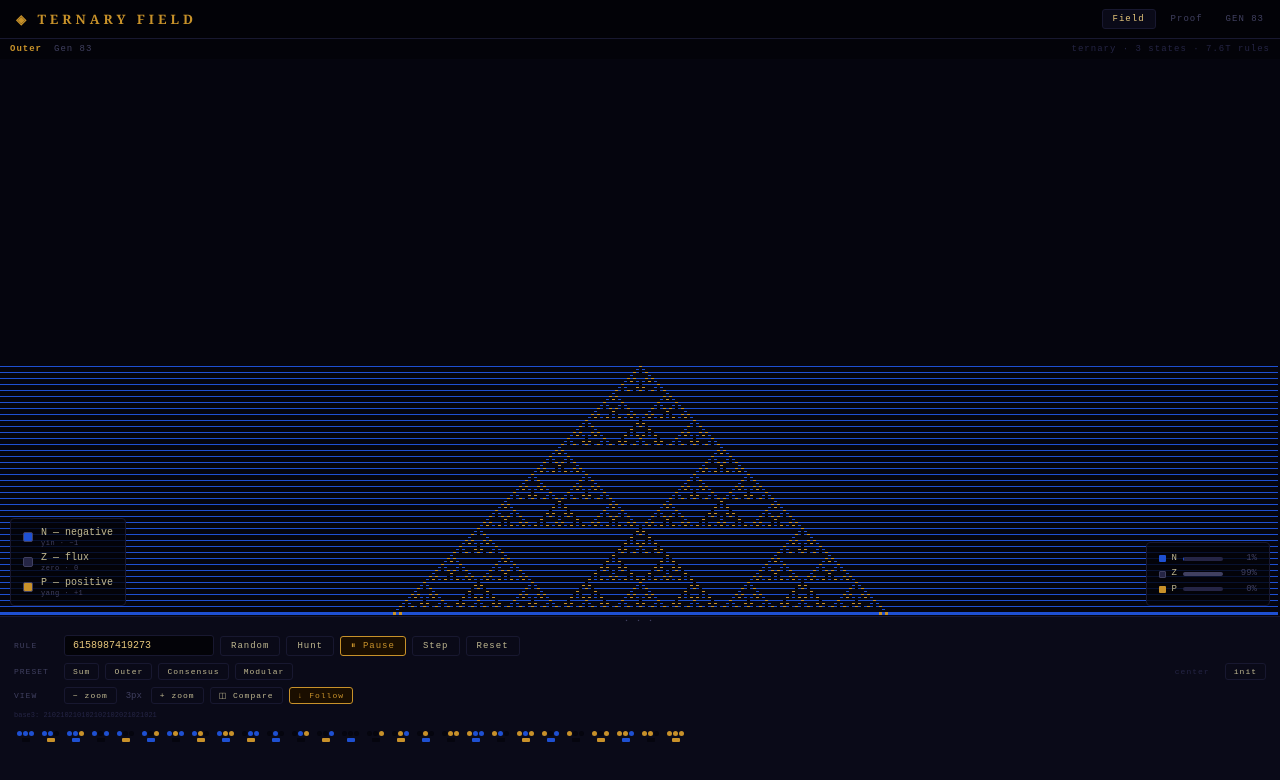
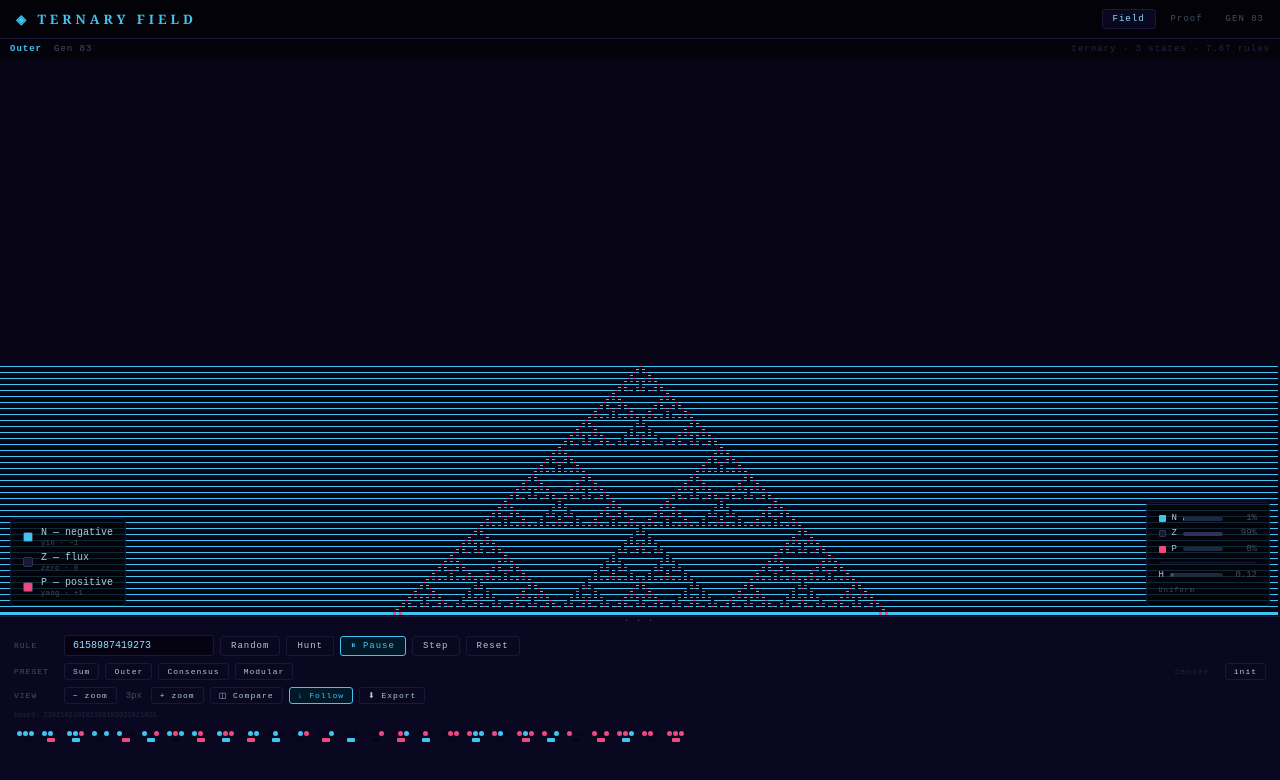
Before and after one commit to heyneeff/ternary, a plain HTML site: page index.html in a window 1280 px wide. Drawn offline with Linux system fonts and the light colour scheme.

Commit message:
New palette + export function with entropy/cycle analytics
Palette: electric cyan (N) + deep void (Z) + hot coral (P) — fully distinct.
UI chrome shifted to match (cyan accents, dark void background).

Export (⬇ Export button) downloads JSON with:
- Rule number (decimal + base-3)
- Shannon entropy per generation (reveals Wolfram complexity class)
- N/Z/P ratios sampled every 10 gens (attractor fingerprint)
- Cycle detection (state hash tracking, reports gen when cycle found)
- Final state analysis: Uniform / Ordered / Complex / Chaotic

Live stats panel now shows entropy bar + complexity label + cycle badge.

Co-Authored-By: Claude Sonnet 4.6 <noreply@anthropic.com>

```diff
--- a/index.html
+++ b/index.html
@@ -8,9 +8,9 @@
 <title>Ternary Field</title>
 <style>
 :root{
-  --bg:#030308;--surf:#0a0a18;--bdr:#181830;
-  --gold:#c8922a;--goldL:#e8c87c;--goldD:#1a0e00;
-  --dim:#404060;--dim2:#252545;--text:#c0b890;
+  --bg:#050312;--surf:#0a0820;--bdr:#1a1838;
+  --gold:#40c4f0;--goldL:#90e0ff;--goldD:#001828;
+  --dim:#405060;--dim2:#202840;--text:#b0c8d8;
   --mono:'Courier New',monospace;--serif:Georgia,serif;
 }
 *{box-sizing:border-box;margin:0;padding:0;-webkit-tap-highlight-color:transparent;user-select:none}
@@ -79,8 +79,8 @@ html,body{background:var(--bg);color:var(--text);font-family:var(--mono);height:
 
 /* compare divider label */
 #ov-compare{top:0;left:0;right:0;display:none;font-size:9px;letter-spacing:1px;}
-#ov-bin-lbl{position:absolute;top:0;left:0;padding:5px 10px;background:rgba(3,3,8,0.80);color:#9060d0;}
-#ov-ter-lbl{position:absolute;top:0;padding:5px 10px;background:rgba(3,3,8,0.80);color:var(--gold);}
+#ov-bin-lbl{position:absolute;top:0;left:0;padding:5px 10px;background:rgba(5,3,18,0.85);color:#f04880;}
+#ov-ter-lbl{position:absolute;top:0;padding:5px 10px;background:rgba(5,3,18,0.85);color:var(--gold);}
 
 /* scroll hint */
 #ov-scroll{
@@ -133,7 +133,7 @@ html,body{background:var(--bg);color:var(--text);font-family:var(--mono);height:
 .step-row{display:flex;align-items:center;gap:8px;margin-bottom:6px;font-size:11px;flex-wrap:wrap}
 .snum{color:var(--dim);min-width:18px;font-size:9px}
 .stag{display:inline-block;padding:2px 7px;border-radius:3px;font-size:9px;letter-spacing:1px}
-.stag-N{background:#1a0838;color:#9060d0}.stag-Z{background:#0a0a20;color:#6060a0}.stag-P{background:#1a0a00;color:#d09030}
+.stag-N{background:#001828;color:#40c4f0}.stag-Z{background:#0a0820;color:#607080}.stag-P{background:#200010;color:#f04880}
 .stext{color:var(--text);font-size:10px}.sdim{color:var(--dim);font-size:10px}
 pre{font-size:10px;color:var(--goldL);line-height:1.8;overflow-x:auto}
 </style>
@@ -163,15 +163,15 @@ pre{font-size:10px;color:var(--goldL);line-height:1.8;overflow-x:auto}
 
       <div class="ov" id="ov-legend">
         <div class="ol">
-          <div class="ol-dot" style="background:#1e50d2"></div>
+          <div class="ol-dot" style="background:#40c4f0"></div>
           <div class="ol-label"><div class="ol-name">N — negative</div><div class="ol-desc">yin · −1</div></div>
         </div>
         <div class="ol">
-          <div class="ol-dot" style="background:#252545;border-color:#404060"></div>
+          <div class="ol-dot" style="background:#1a1838;border-color:#303058"></div>
           <div class="ol-label"><div class="ol-name">Z — flux</div><div class="ol-desc">zero · 0</div></div>
         </div>
         <div class="ol">
-          <div class="ol-dot" style="background:#c8912a"></div>
+          <div class="ol-dot" style="background:#f04880"></div>
           <div class="ol-label"><div class="ol-name">P — positive</div><div class="ol-desc">yang · +1</div></div>
         </div>
       </div>
@@ -213,6 +213,7 @@ pre{font-size:10px;color:var(--goldL);line-height:1.8;overflow-x:auto}
         <button class="btn pbtn" id="btn-zp">+ zoom</button>
         <button class="btn pbtn" id="btn-compare">◫ Compare</button>
         <button class="btn pbtn on" id="btn-follow">↓ Follow</button>
+        <button class="btn pbtn" id="btn-export">⬇ Export</button>
         <span id="view-info" style="font-size:8px;color:var(--dim2);margin-left:4px"></span>
       </div>
       <span id="rule-b3"></span>
@@ -282,14 +283,78 @@ const tcmp   = (a,b)   => a<b ? N : a>b ? P : Z;
 const branch3= (t,nFn,zFn,pFn) => t===N ? nFn() : t===Z ? zFn() : pFn();
 
 // ═══════════════════════════════════════════════════════════════
+// ANALYTICS
+// ═══════════════════════════════════════════════════════════════
+function shannonEntropy(cells){
+  const n=cells.length; let cN=0,cZ=0,cP=0;
+  for(let i=0;i<n;i++){ if(cells[i]===N)cN++; else if(cells[i]===Z)cZ++; else cP++; }
+  let H=0;
+  for(const c of [cN,cZ,cP]) if(c>0){ const p=c/n; H-=p*Math.log2(p); }
+  return H; // max = log2(3) ≈ 1.585
+}
+
+function hashCells(cells){
+  // FNV-1a style hash — fast, good distribution
+  let h=2166136261;
+  for(let i=0;i<cells.length;i++) h=(h^(cells[i]+1))*16777619>>>0;
+  return h;
+}
+
+function exportData(){
+  if(!S.cells||S.gen<2){ alert('Run the CA for a few generations first.'); return; }
+  const n=S.cells.length; let cN=0,cZ=0,cP=0;
+  for(let i=0;i<n;i++){ if(S.cells[i]===N)cN++; else if(S.cells[i]===Z)cZ++; else cP++; }
+
+  const maxH=Math.log2(3);
+  const lastH=S.entropyLog[S.entropyLog.length-1]||0;
+  const complexity=lastH<0.3?'Uniform':lastH<0.8?'Ordered':lastH<1.3?'Complex':'Chaotic';
+
+  const data={
+    meta:{
+      ruleDecimal:S.ruleNum.toString(),
+      ruleBase3:S.ruleNum.toString(3).padStart(27,'0'),
+      ruleName:S.ruleName,
+      initMode:S.initMode,
+      cellWidth:n,
+      generationsRun:S.gen,
+      exportedAt:new Date().toISOString(),
+    },
+    analysis:{
+      complexity,
+      finalEntropy:parseFloat(lastH.toFixed(4)),
+      maxPossibleEntropy:parseFloat(maxH.toFixed(4)),
+      entropyRatio:parseFloat((lastH/maxH).toFixed(4)),
+      finalRatios:{
+        N:parseFloat((cN/n).toFixed(4)),
+        Z:parseFloat((cZ/n).toFixed(4)),
+        P:parseFloat((cP/n).toFixed(4)),
+      },
+      cycleDetected:S.cycleDetected,
+      cycleAtGeneration:S.cycleAtGen||null,
+      statesSeenBeforeCycle:S.statesSeen,
+    },
+    // Entropy sampled every generation — reveals complexity class over time
+    entropyPerGeneration:S.entropyLog,
+    // N/Z/P ratios sampled every 10 gens — reveals attractor tendencies
+    ratioSamples:S.ratioLog,
+  };
+
+  const blob=new Blob([JSON.stringify(data,null,2)],{type:'application/json'});
+  const url=URL.createObjectURL(blob);
+  const a=document.createElement('a');
+  a.href=url; a.download=`ternary-${S.ruleNum}-gen${S.gen}.json`; a.click();
+  URL.revokeObjectURL(url);
+}
+
+// ═══════════════════════════════════════════════════════════════
 // TERNARY CA ENGINE
 // ═══════════════════════════════════════════════════════════════
 const TRIT_RGB=[
-  [30, 80,210],   // N  — clear blue
-  [ 5,  5, 14],   // Z  — true void/black
-  [200,145, 40],  // P  — warm gold
+  [ 64,196,240],  // N  — electric cyan
+  [  8,  5, 22],  // Z  — deep void
+  [240, 72,128],  // P  — hot coral
 ];
-const TRIT_CSS=['#1e50d2','#05050e','#c8912a'];
+const TRIT_CSS=['#40c4f0','#08051a','#f04880'];
 
 function encNbr(l,c,r){ return (l+1)*9+(c+1)*3+(r+1); }
 
@@ -373,8 +438,8 @@ function isInteresting(rule,cols){
 // Rule 90: output = left XOR right  (the binary analog of Outer)
 // ═══════════════════════════════════════════════════════════════
 const BINARY_RGB=[
-  [5, 5, 14],      // 0 — true void
-  [200,145,40],    // 1 — gold
+  [ 8,  5, 22],    // 0 — deep void
+  [240, 72,128],   // 1 — coral (one binary color = one ternary color, shows poverty)
 ];
 const BINARY_RULE=90;
 
@@ -577,10 +642,19 @@ function updateStats(){
   let cN=0,cZ=0,cP=0;
   for(let i=0;i<n;i++){ if(cells[i]===N)cN++; else if(cells[i]===Z)cZ++; else cP++; }
   const pN=(cN/n*100).toFixed(0), pZ=(cZ/n*100).toFixed(0), pP=(cP/n*100).toFixed(0);
+  const H=shannonEntropy(cells);
+  const maxH=Math.log2(3); // 1.585
+  const hPct=(H/maxH*100).toFixed(0);
+  const hClass=H<0.3?'Uniform':H<0.8?'Ordered':H<1.3?'Complex':'Chaotic';
+  const hCol=H<0.3?'#405060':H<0.8?'#40c4f0':H<1.3?'#f0d040':'#f04880';
   document.getElementById('ov-stats').innerHTML=`
-    <div class="os-row"><div class="os-dot" style="background:#1e50d2"></div>N<div class="os-bar"><div class="os-fill" style="width:${pN}%;background:#1e50d2"></div></div><span class="os-pct">${pN}%</span></div>
-    <div class="os-row"><div class="os-dot" style="background:#252545;border:1px solid #404060"></div>Z<div class="os-bar"><div class="os-fill" style="width:${pZ}%;background:#404060"></div></div><span class="os-pct">${pZ}%</span></div>
-    <div class="os-row"><div class="os-dot" style="background:#c8912a"></div>P<div class="os-bar"><div class="os-fill" style="width:${pP}%;background:#c8922a"></div></div><span class="os-pct">${pP}%</span></div>`;
+    <div class="os-row"><div class="os-dot" style="background:#40c4f0"></div>N<div class="os-bar"><div class="os-fill" style="width:${pN}%;background:#40c4f0"></div></div><span class="os-pct">${pN}%</span></div>
+    <div class="os-row"><div class="os-dot" style="background:#1a1838;border:1px solid #303058"></div>Z<div class="os-bar"><div class="os-fill" style="width:${pZ}%;background:#303058"></div></div><span class="os-pct">${pZ}%</span></div>
+    <div class="os-row"><div class="os-dot" style="background:#f04880"></div>P<div class="os-bar"><div class="os-fill" style="width:${pP}%;background:#f04880"></div></div><span class="os-pct">${pP}%</span></div>
+    <div style="margin-top:5px;padding-top:5px;border-top:1px solid var(--bdr)">
+      <div class="os-row">H<div class="os-bar"><div class="os-fill" style="width:${hPct}%;background:${hCol}"></div></div><span class="os-pct" style="color:${hCol}">${H.toFixed(2)}</span></div>
+      <div style="font-size:7px;color:${hCol};letter-spacing:1px;margin-top:2px">${hClass}${S.cycleDetected?' · CYCLE @'+S.cycleAtGen:''}</div>
+    </div>`;
 }
 
 // ═══════════════════════════════════════════════════════════════
@@ -630,6 +704,13 @@ const S={
   tHistory:[], bHistory:[],
   viewStart:0, autoScroll:true,
   compareMode:false,
+  // Analytics
+  entropyLog:[],          // entropy per generation
+  ratioLog:[],            // {gen,N,Z,P} every 10 gens
+  seenHashes:new Set(),   // for cycle detection
+  cycleDetected:false,
+  cycleAtGen:null,
+  statesSeen:0,
 };
 
 function applyRule(rule, name){
@@ -654,6 +735,8 @@ function resetCA(){
   }
   S.tHistory=[]; S.bHistory=[];
   S.gen=0; S.viewStart=0; S.autoScroll=true;
+  S.entropyLog=[]; S.ratioLog=[];
+  S.seenHashes=new Set(); S.cycleDetected=false; S.cycleAtGen=null; S.statesSeen=0;
   clearCanvas();
   updateStatus(); updateOverlays();
 }
@@ -670,6 +753,20 @@ function addHistory(tCells,bCells){
 
 function runStep(){
   addHistory(S.cells, S.bCells);
+
+  // Analytics on current state
+  const H=shannonEntropy(S.cells);
+  S.entropyLog.push(parseFloat(H.toFixed(4)));
+  if(S.gen%10===0){
+    const n=S.cells.length; let cN=0,cZ=0,cP=0;
+    for(let i=0;i<n;i++){ if(S.cells[i]===N)cN++; else if(S.cells[i]===Z)cZ++; else cP++; }
+    S.ratioLog.push({gen:S.gen,N:parseFloat((cN/n).toFixed(3)),Z:parseFloat((cZ/n).toFixed(3)),P:parseFloat((cP/n).toFixed(3))});
+  }
+  if(!S.cycleDetected){
+    const h=hashCells(S.cells);
+    if(S.seenHashes.has(h)){ S.cycleDetected=true; S.cycleAtGen=S.gen; }
+    else{ S.seenHashes.add(h); S.statesSeen++; }
+  }
 
   // Advance state
   const nextT=stepCA(S.cells,S.rule);
@@ -787,6 +884,9 @@ window.addEventListener('load',()=>{
     stopCA(); resetCA();
   });
 
+  // Export
+  document.getElementById('btn-export').addEventListener('click', exportData);
+
   // Follow
   document.getElementById('btn-follow').addEventListener('click',()=>{
     S.autoScroll=true;
```
